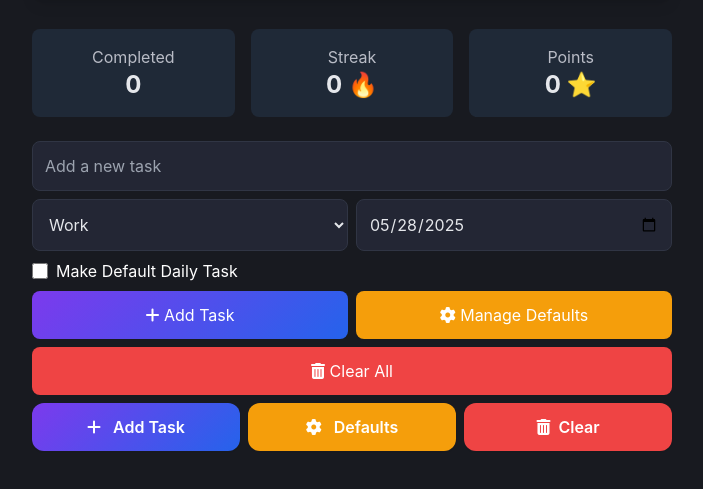
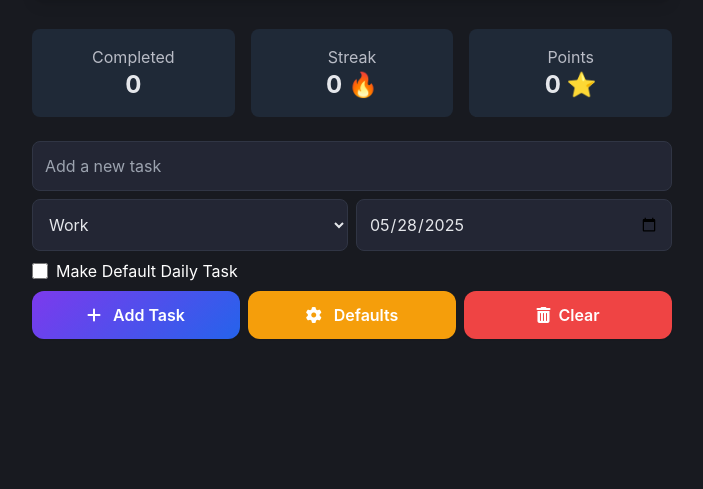
Before and after one commit to kishore0001/WEBSITE-Demo, a plain HTML site: page index.html in a window 1280 px wide. Shown: the part 111-600 px from the top of the page, without its empty margins (288-991 px from the left). Drawn offline with nearby package versions, Linux system fonts and the light colour scheme.

Commit message:
Update index.html

```diff
--- a/index.html
+++ b/index.html
@@ -149,19 +149,7 @@
           <label for="defaultTaskCheckbox" class="text-sm md:text-base">Make Default Daily Task</label>
         </div>
       </div>
-      <div class="flex flex-col md:flex-row gap-2">
-        <button id="addTask" class="gradient-button text-white p-2 md:p-3 text-sm md:text-base rounded-lg flex-1 transition-theme">
-          <i class="fas fa-plus"></i> Add Task
-        </button>
-        <button id="manageDefaults" class="bg-amber-500 hover:bg-amber-600 text-white p-2 md:p-3 text-sm md:text-base rounded-lg flex-1 transition-theme">
-          <i class="fas fa-cog"></i> Manage Defaults
-        </button>
-      </div>
-      <div class="flex flex-col md:flex-row gap-2">
-        <button id="clearAll" class="bg-red-500 hover:bg-red-600 text-white p-2 md:p-3 text-sm md:text-base rounded-lg flex-1 transition-theme">
-          <i class="fas fa-trash-alt"></i> Clear All
-        </button>
-      </div>
+
       <div class="flex gap-2 mt-2">
         <button id="addTask" type="submit" class="flex-1 gradient-button text-white rounded-xl p-3 font-semibold text-base shadow-sm touch-feedback focus:outline-none">
           <i class="fas fa-plus mr-2"></i> Add Task
```
